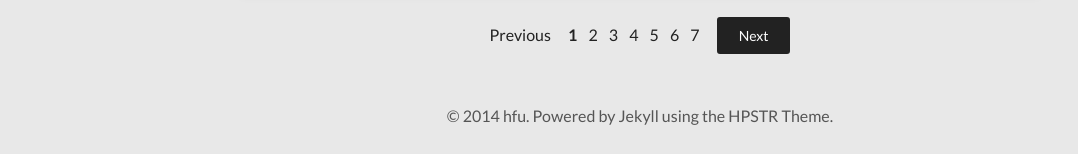
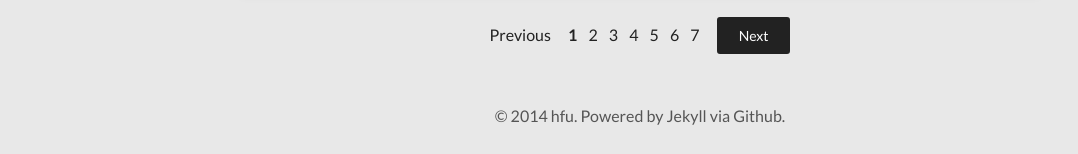
Before and after one commit to yy2525117/sky, a Jekyll site: the page built from index.html, in a window 1280 px wide and 900 px high, scrolled down 5290 px. Shown: the part 743-897 px from the top of the window, without its empty margins (0-1078 px from the left). Built offline with Jekyll 4.4.1, drawn with Linux system fonts in a browser that asks for light colours; nearby versions of some CDN libraries; the list of posts is cut into pages by our own code.

Commit message:
mod: change footer

```diff
--- a/_includes/footer.html
+++ b/_includes/footer.html
@@ -1 +1 @@
-<span>&copy; {{ site.time | date: '%Y' }} {{ site.owner.name }}. Powered by <a href="http://jekyllrb.com">Jekyll</a> using the <a href="http://mademistakes.com/hpstr/">HPSTR Theme</a>.</span>
+<span>&copy; {{ site.time | date: '%Y' }} {{ site.owner.name }}. Powered by <a href="http://jekyllrb.com">Jekyll</a> via <a href="https//github.com">Github</a>.</span>
```
